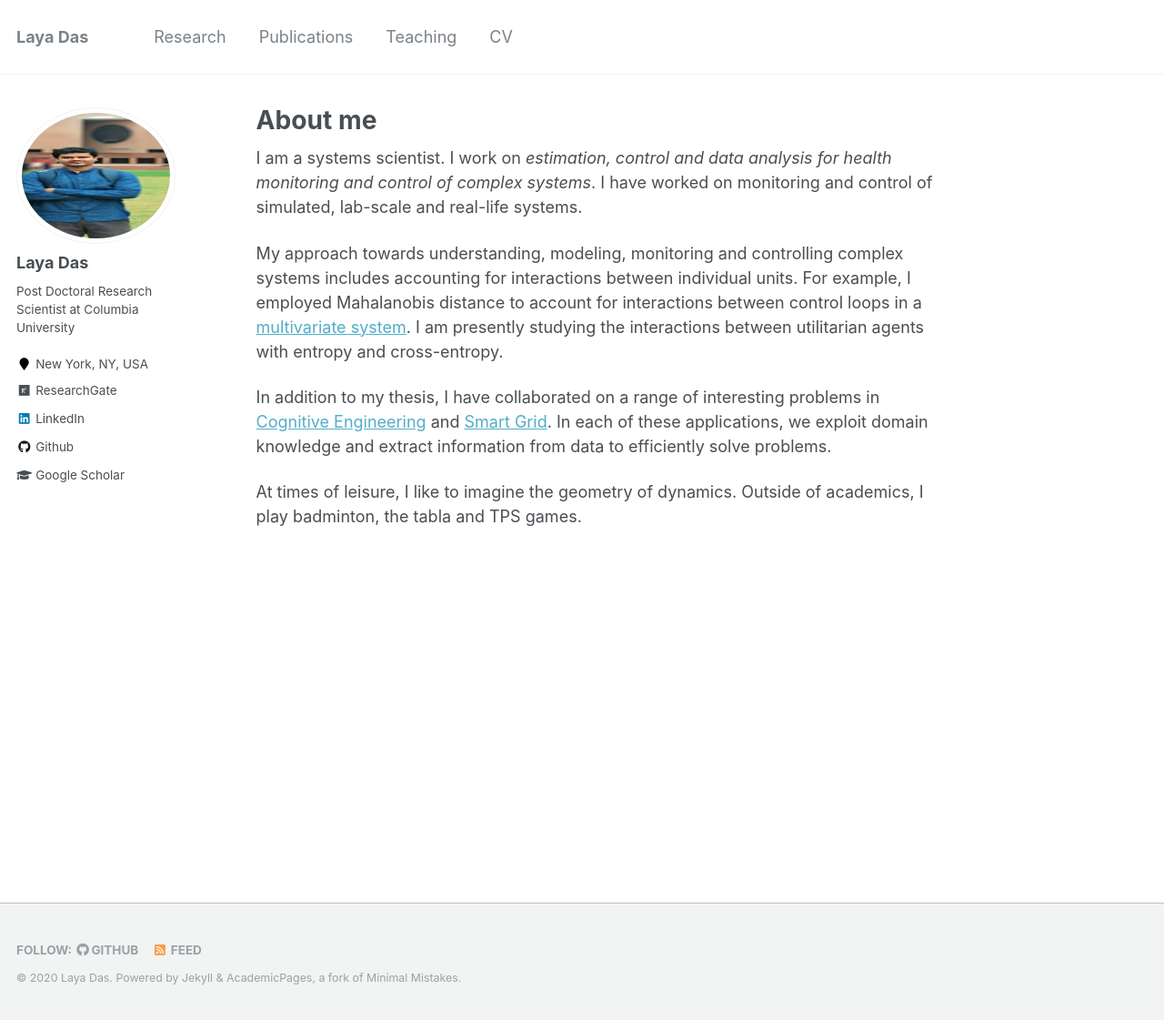
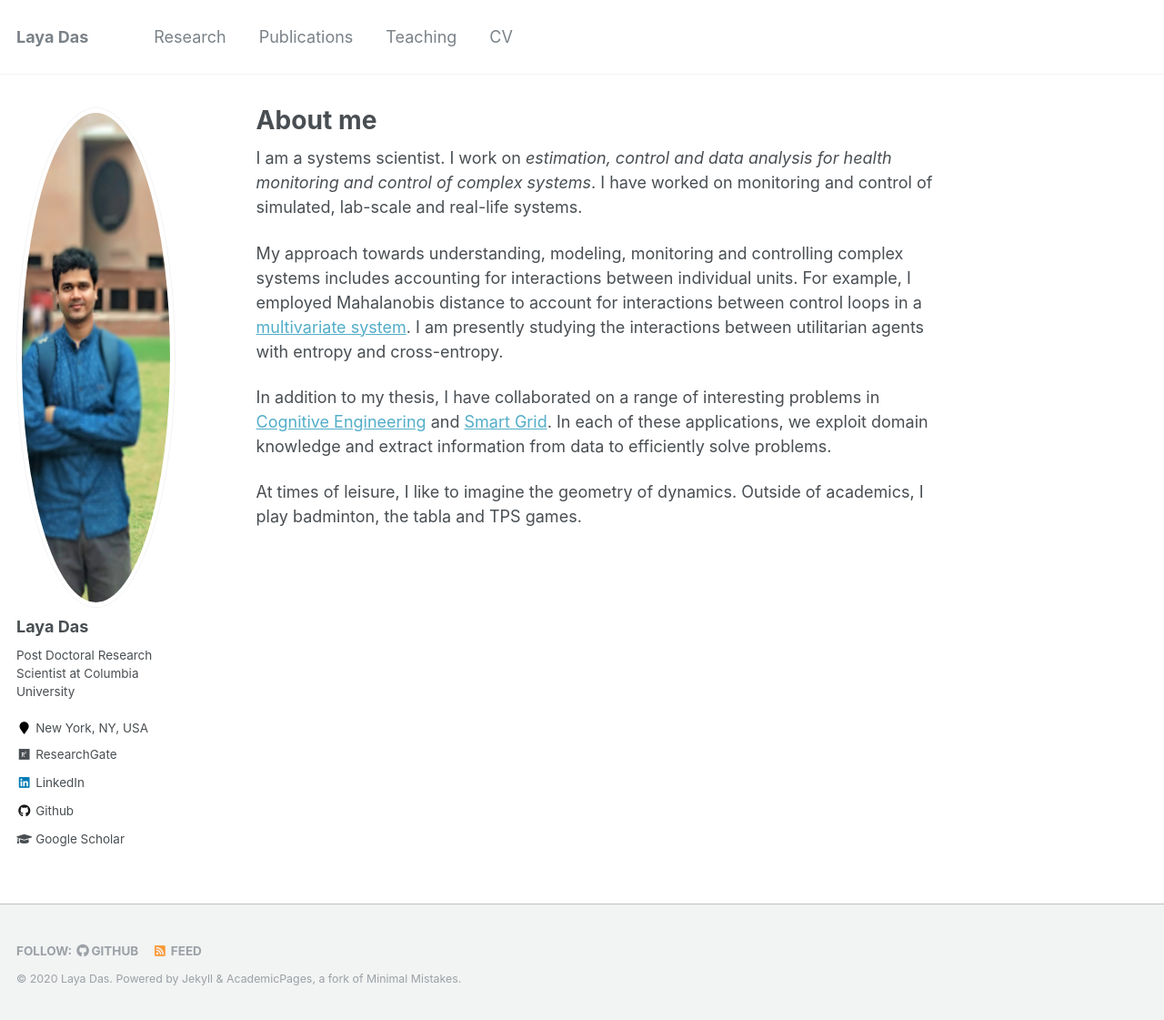
Before and after one commit to layadas/layadas.github.io, a Jekyll site: the page built from _pages/about.md, in a window 1280 px wide and 1121 px high. Shown: the whole window at 91% size. Built offline with Jekyll 4.4.1, drawn with Linux system fonts in a browser that asks for light colours.

Commit message:
Update author-profile.html

```diff
--- a/_includes/author-profile.html
+++ b/_includes/author-profile.html
@@ -8,8 +8,8 @@
 <style>
 .avatar {
   vertical-align: middle;
-  width: 150px;
-  height: 150px;
+  width: 550px;
+  height: 550px;
   border-radius: 20%;
 }
 </style>
```
